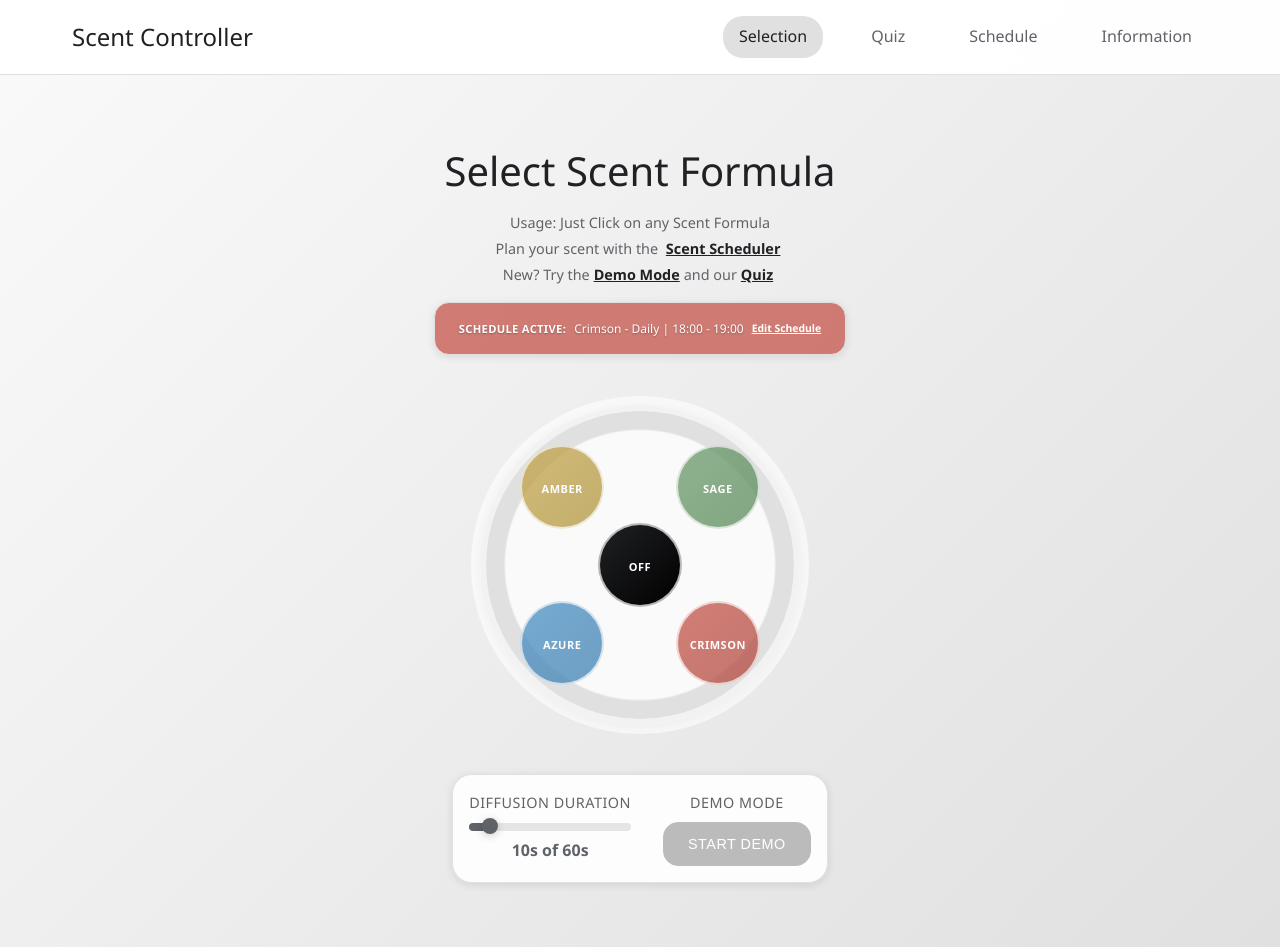
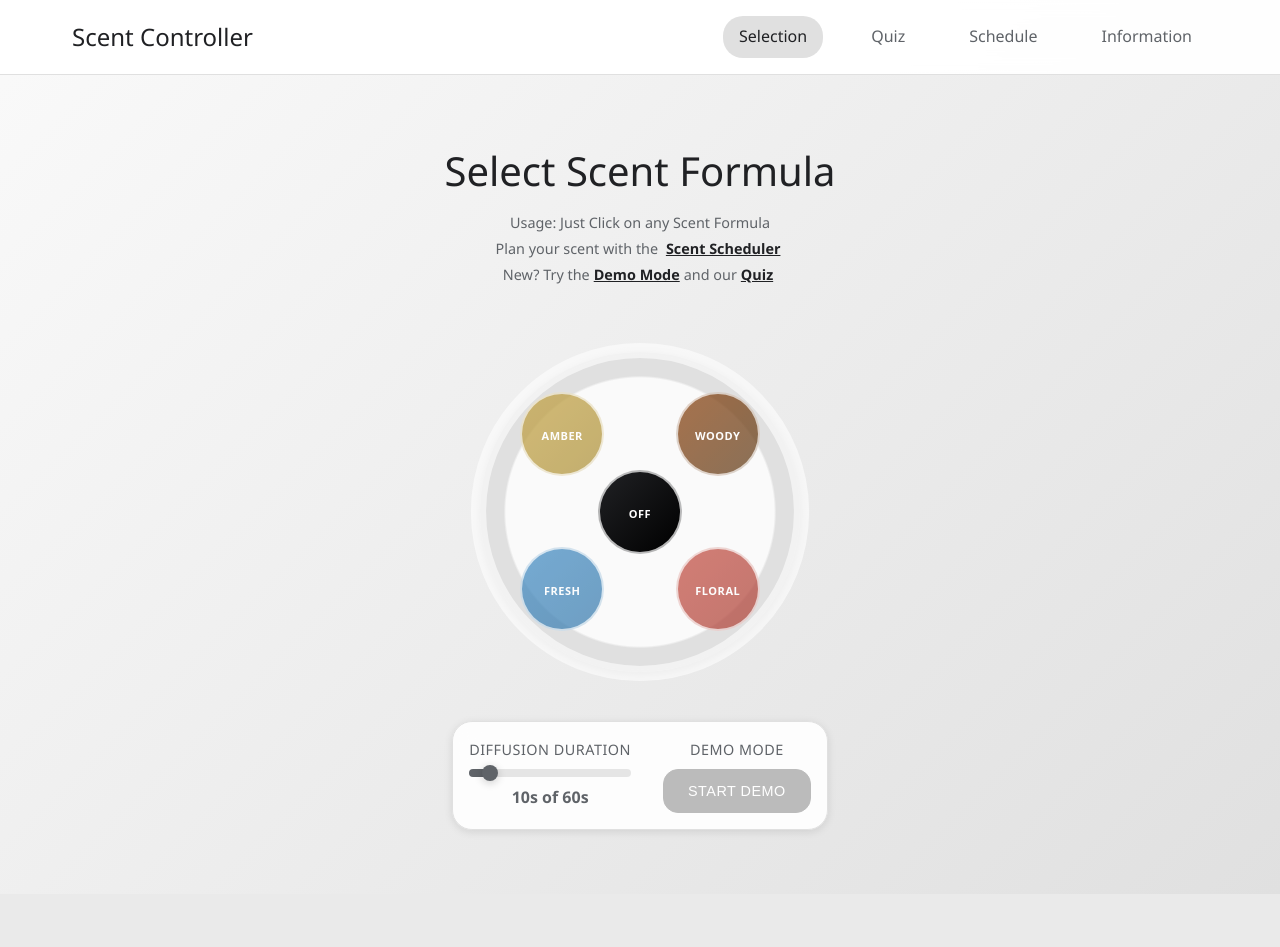
Before and after one commit to LeonDebatin/Raspberry_V1, a Flask app: page / in a window 1280 px wide. After the commit the page ends 834 px from the top, so only its background shows below. Run offline with Flask 3, Linux system fonts and the light colour scheme.

Commit message:
better 4

```diff
--- a/static/css/base.css
+++ b/static/css/base.css
@@ -10,7 +10,7 @@
     --red: #c5554a;
     --blue: #4a90c5;
     --yellow: #c5a54a;
-    --green: #6b9b6b;
+    --green: #8B4513;
     --accent: #666666;
     --success: #555555;
     --error: #333333;
--- a/static/css/information.css
+++ b/static/css/information.css
@@ -60,7 +60,7 @@
 }
 
 .scent-card.sage {
-    background: rgba(107, 155, 107, 0.5); /* --green with 0.5 opacity */
+    background: rgba(139, 69, 19, 0.5); /* brown with 0.5 opacity */
 }
 
 .scent-card.azure {
--- a/static/css/quiz.css
+++ b/static/css/quiz.css
@@ -114,7 +114,7 @@
 }
 
 .color-dot.sage {
-    background: linear-gradient(45deg, #27ae60, #229954);
+    background: linear-gradient(45deg, #8B4513, #654321);
 }
 
 /* Question Section */
@@ -313,7 +313,7 @@
 }
 
 .score-fill.sage {
-    background: linear-gradient(90deg, #27ae60, #229954);
+    background: linear-gradient(90deg, #8B4513, #654321);
 }
 
 .score-value {
--- a/static/css/schedule.css
+++ b/static/css/schedule.css
@@ -1047,12 +1047,12 @@ div.schedule-indicator.paused:hover {
 }
 
 .calendar-activate-btn.sage {
-    background: #28a745 !important;
+    background: #8B4513 !important;
 }
 
 .calendar-activate-btn.sage:hover {
-    background: #1e7e34 !important;
-    box-shadow: 0 2px 6px rgba(40, 167, 69, 0.4);
+    background: #654321 !important;
+    box-shadow: 0 2px 6px rgba(139, 69, 19, 0.4);
 }
 
 /* Ensure schedule events have relative positioning for the activate button */
--- a/static/css/selection.css
+++ b/static/css/selection.css
@@ -223,7 +223,7 @@
 }
 
 .sage {
-    background: linear-gradient(135deg, var(--green) 0%, #5a8a5a 100%);
+    background: linear-gradient(135deg, #8B4513 0%, #654321 100%);
     left: calc(50% + 77.78px);
     top: calc(50% - 77.78px);
 }
@@ -426,7 +426,7 @@
 }
 
 .scent-description.sage {
-    background: rgba(107, 155, 107, 0.75);
+    background: rgba(139, 69, 19, 0.75);
 }
 
 .scent-description.azure {
@@ -480,7 +480,7 @@
 }
 
 .schedule-info.sage {
-    background: rgba(107, 155, 107, 0.75);
+    background: rgba(139, 69, 19, 0.75);
 }
 
 .schedule-info.azure {
@@ -635,11 +635,11 @@
 }
 
 .schedule-activate-btn.sage {
-    background: var(--green);
+    background: #8B4513;
 }
 
 .schedule-activate-btn.sage:hover {
-    background: #5a8a5a;
+    background: #654321;
 }
 
 /* Mobile optimizations */
@@ -685,14 +685,14 @@
 @keyframes pulse {
     0% {
         transform: scale(1);
-        box-shadow: 0 0 0 0 rgba(107, 155, 107, 0.7);
+        box-shadow: 0 0 0 0 rgba(139, 69, 19, 0.7);
     }
     50% {
         transform: scale(1.05);
-        box-shadow: 0 0 0 10px rgba(107, 155, 107, 0);
+        box-shadow: 0 0 0 10px rgba(139, 69, 19, 0);
     }
     100% {
         transform: scale(1);
-        box-shadow: 0 0 0 0 rgba(107, 155, 107, 0);
+        box-shadow: 0 0 0 0 rgba(139, 69, 19, 0);
     }
 }
--- a/static/css/style.css
+++ b/static/css/style.css
@@ -10,7 +10,7 @@
     --red: #c5554a;
     --blue: #4a90c5;
     --yellow: #c5a54a;
-    --green: #6b9b6b;
+    --green: #8B4513;
     --accent: #666666;
     --success: #555555;
     --error: #333333;
@@ -272,7 +272,7 @@ body {
 }
 
 .sage {
-    background: linear-gradient(135deg, var(--green) 0%, #5a8a5a 100%);
+    background: linear-gradient(135deg, #8B4513 0%, #654321 100%);
     left: calc(50% + 77.78px);
     top: calc(50% - 77.78px);
 }
--- a/static/js/app.js
+++ b/static/js/app.js
@@ -98,10 +98,10 @@ function formatTime(timeString) {
 
 function getFormulaDisplayName(color) {
     const names = {
-        red: 'Crimson',
-        blue: 'Azure',
+        red: 'Floral',
+        blue: 'Fresh',
         yellow: 'Amber',
-        green: 'Sage'
+        green: 'Woody'
     };
     return names[color] || color;
 }
--- a/static/js/quiz.js
+++ b/static/js/quiz.js
@@ -284,10 +284,10 @@ class QuizController {
     displayScoreBreakdown(scores) {
         const maxScore = Math.max(...Object.values(scores));
         const scentNames = {
-            'red': 'CRIMSON',
-            'blue': 'AZURE',
+            'red': 'FLORAL',
+            'blue': 'FRESH',
             'yellow': 'AMBER',
-            'green': 'SAGE'
+            'green': 'WOODY'
         };
 
         this.scoreChart.innerHTML = '';
--- a/static/js/schedule.js
+++ b/static/js/schedule.js
@@ -630,10 +630,10 @@ class SimpleScheduleManager {
 
     getFormulaName(formula) {
         const names = {
-            red: 'Crimson',
-            blue: 'Azure',
+            red: 'Floral',
+            blue: 'Fresh',
             yellow: 'Amber',
-            green: 'Sage'
+            green: 'Woody'
         };
         return names[formula] || formula;
     }
--- a/static/js/selection.js
+++ b/static/js/selection.js
@@ -16,9 +16,9 @@ class SelectionController {
         // Scent descriptions for all modes
         this.scentDescriptions = {
             'yellow': 'Warm and inviting amber creates a cozy atmosphere with rich, honeyed notes.',
-            'green': 'Fresh sage brings clarity and purification with herbal, earthy essence.',
-            'blue': 'Cool azure refreshes the mind with crisp, oceanic tranquility.',
-            'red': 'Bold crimson energizes the space with deep, passionate intensity.'
+            'green': 'Natural woody brings clarity and grounding with warm, earthy essence.',
+            'blue': 'Cool fresh refreshes the mind with crisp, oceanic tranquility.',
+            'red': 'Bold floral energizes the space with deep, passionate intensity.'
         };
 
         // Configuration: Set to true to use page reload instead of position reset
@@ -325,10 +325,10 @@ class SelectionController {
             // Get the schedule color from current schedule or default to blue
             const scheduleColor = this.currentSchedule?.formula || 'blue';
             const scentColorMap = {
-                'blue': '#007bff',    // Azure - Blue
+                'blue': '#007bff',    // Fresh - Blue
                 'yellow': '#ffc107',  // Amber - Yellow
-                'green': '#28a745',   // Sage - Green
-                'red': '#dc3545'      // Crimson - Red
+                'green': '#8B4513',   // Woody - Brown
+                'red': '#dc3545'      // Floral - Red
             };
             const buttonColor = scentColorMap[scheduleColor] || '#007bff';
 
@@ -916,9 +916,9 @@ class SelectionController {
 
         const colorNames = {
             'yellow': 'Amber',
-            'green': 'Sage',
-            'blue': 'Azure',
-            'red': 'Crimson'
+            'green': 'Woody',
+            'blue': 'Fresh',
+            'red': 'Floral'
         };
         const colorClassNames = {
             'yellow': 'amber',
@@ -1035,70 +1035,15 @@ class SelectionController {
 
                 return true; // Paused schedule info was shown
             }
-            // Check if we have a stored currentSchedule that should remain visible as inactive
-            else if (this.currentSchedule && this.currentSchedule.id) {
-                console.log('📋 Showing stored schedule as inactive');
-
-                const scheduledFormula = this.currentSchedule.formula;
-                const scent = this.getFormulaDisplayName(scheduledFormula);
-                const recurrence = this.getRecurrenceDisplayName(this.currentSchedule.recurrence || 'daily');
-                const startTime = this.currentSchedule.start_time || 'Unknown';
-                const endTime = this.currentSchedule.end_time || 'Unknown';
-
-                // Update schedule details text
-                this.scheduleDetails.textContent = `${scent} - ${recurrence} | ${startTime} - ${endTime}`;
-                this.scheduleDetails.style.color = ''; // Reset color
-
-                // Show as inactive
-                this.makeScheduleInfoInactive();
-
-                // Apply color class and show the container
-                this.applyScheduleColor(scheduledFormula);
-                this.scheduleInfo.classList.remove('hidden');
-
-                return true; // Inactive schedule info was shown
-            }
-            // Check for stored inactive schedule from localStorage
+            // No active or paused schedule from API - clear everything
             else {
-                const storedInactiveSchedule = localStorage.getItem('inactiveSchedule');
-                if (storedInactiveSchedule) {
-                    try {
-                        const inactiveSchedule = JSON.parse(storedInactiveSchedule);
-                        // Only show if it's recent (within last 24 hours)
-                        const hoursSinceInactive = (Date.now() - inactiveSchedule.inactiveAt) / (1000 * 60 * 60);
-
-                        if (hoursSinceInactive < 24) {
-                            console.log('📋 Showing stored inactive schedule from localStorage');
-
-                            this.currentSchedule = inactiveSchedule;
-                            const scheduledFormula = inactiveSchedule.formula;
-                            const scent = this.getFormulaDisplayName(scheduledFormula);
-                            const recurrence = this.getRecurrenceDisplayName(inactiveSchedule.recurrence || 'daily');
-                            const startTime = inactiveSchedule.start_time || 'Unknown';
-                            const endTime = inactiveSchedule.end_time || 'Unknown';
-
-                            // Update schedule details text
-                            this.scheduleDetails.textContent = `${scent} - ${recurrence} | ${startTime} - ${endTime}`;
-                            this.scheduleDetails.style.color = ''; // Reset color
-
-                            // Show as inactive
-                            this.makeScheduleInfoInactive();
-
-                            // Apply color class and show the container
-                            this.applyScheduleColor(scheduledFormula);
-                            this.scheduleInfo.classList.remove('hidden');
-
-                            return true; // Stored inactive schedule info was shown
-                        } else {
-                            // Remove old inactive schedule
-                            localStorage.removeItem('inactiveSchedule');
-                        }
-                    } catch (e) {
-                        console.error('Error parsing stored inactive schedule:', e);
-                        localStorage.removeItem('inactiveSchedule');
-                    }
-                }
-
+                console.log('📋 No active or paused schedule from API - clearing schedule info');
+
+                // Clear stored schedules
+                this.currentSchedule = null;
+                localStorage.removeItem('inactiveSchedule');
+
+                // Hide schedule info
                 this.hideScheduleInfo();
                 return false; // No schedule to show
             }
@@ -1253,10 +1198,10 @@ class SelectionController {
 
     getFormulaDisplayName(color) {
         const displayNames = {
-            'red': 'Crimson',
-            'blue': 'Azure',
+            'red': 'Floral',
+            'blue': 'Fresh',
             'yellow': 'Amber',
-            'green': 'Sage'
+            'green': 'Woody'
         };
         return displayNames[color] || color.charAt(0).toUpperCase() + color.slice(1);
     }
@@ -1575,10 +1520,10 @@ class KeyboardShortcuts {
 // Helper function to get display names for formulas
 function getFormulaDisplayName(color) {
     const displayNames = {
-        'red': 'Crimson',
-        'blue': 'Azure',
+        'red': 'Floral',
+        'blue': 'Fresh',
         'yellow': 'Amber',
-        'green': 'Sage',
+        'green': 'Woody',
         'off': 'Off'
     };
     return displayNames[color] || color.charAt(0).toUpperCase() + color.slice(1);
--- a/templates/quiz.html
+++ b/templates/quiz.html
@@ -19,11 +19,11 @@
             <div class="scent-preview">
                 <div class="scent-option">
                     <div class="color-dot crimson"></div>
-                    <span>CRIMSON - Energetic & Bold</span>
+                    <span>FLORAL - Energetic & Bold</span>
                 </div>
                 <div class="scent-option">
                     <div class="color-dot azure"></div>
-                    <span>AZURE - Calm & Refreshing</span>
+                    <span>FRESH - Calm & Refreshing</span>
                 </div>
                 <div class="scent-option">
                     <div class="color-dot amber"></div>
@@ -31,7 +31,7 @@
                 </div>
                 <div class="scent-option">
                     <div class="color-dot sage"></div>
-                    <span>SAGE - Fresh & Focused</span>
+                    <span>WOODY - Fresh & Focused</span>
                 </div>
             </div>
             <button id="start-quiz-btn" class="quiz-btn primary">Start Quiz</button>
--- a/templates/schedule.html
+++ b/templates/schedule.html
@@ -97,10 +97,10 @@
                     <label for="formula">Formula</label>
                     <select id="formula" required>
                         <option value="">Select Formula</option>
-                        <option value="red">Crimson</option>
-                        <option value="blue">Azure</option>
+                        <option value="red">Floral</option>
+                        <option value="blue">Fresh</option>
                         <option value="yellow">Amber</option>
-                        <option value="green">Sage</option>
+                        <option value="green">Woody</option>
                     </select>
                 </div>
 
--- a/templates/selection.html
+++ b/templates/selection.html
@@ -50,10 +50,10 @@
         <!-- Main Formula Selection Circle -->
         <div class="radial">
             <button class="dot off" id="off-btn" data-color="off">OFF</button>
-            <button class="dot crimson" data-color="red">CRIMSON</button>
-            <button class="dot azure" data-color="blue">AZURE</button>
+            <button class="dot crimson" data-color="red">FLORAL</button>
+            <button class="dot azure" data-color="blue">FRESH</button>
             <button class="dot amber" data-color="yellow">AMBER</button>
-            <button class="dot sage" data-color="green">SAGE</button>
+            <button class="dot sage" data-color="green">WOODY</button>
         </div>
     </div>
 
```
Also changed, not shown: schedules.json (+0 -62 lines), templates/information.html (+6 -6 lines).
